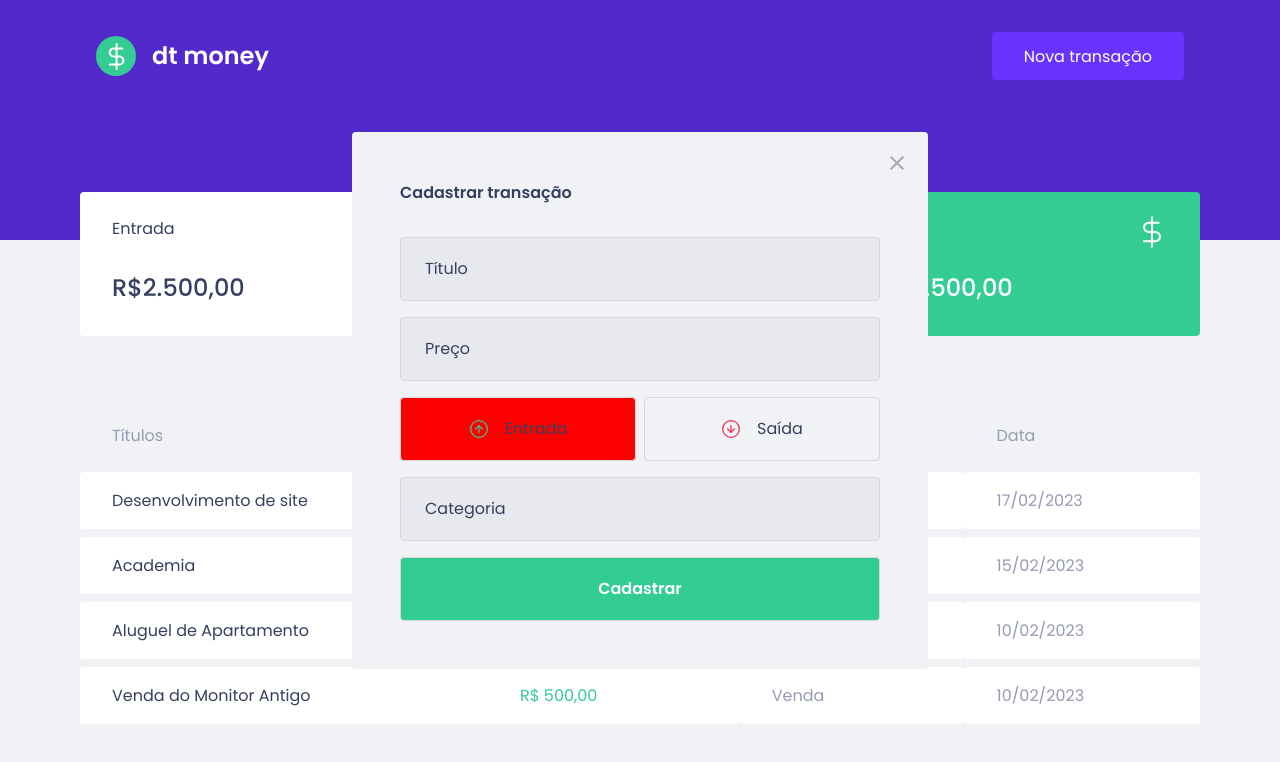
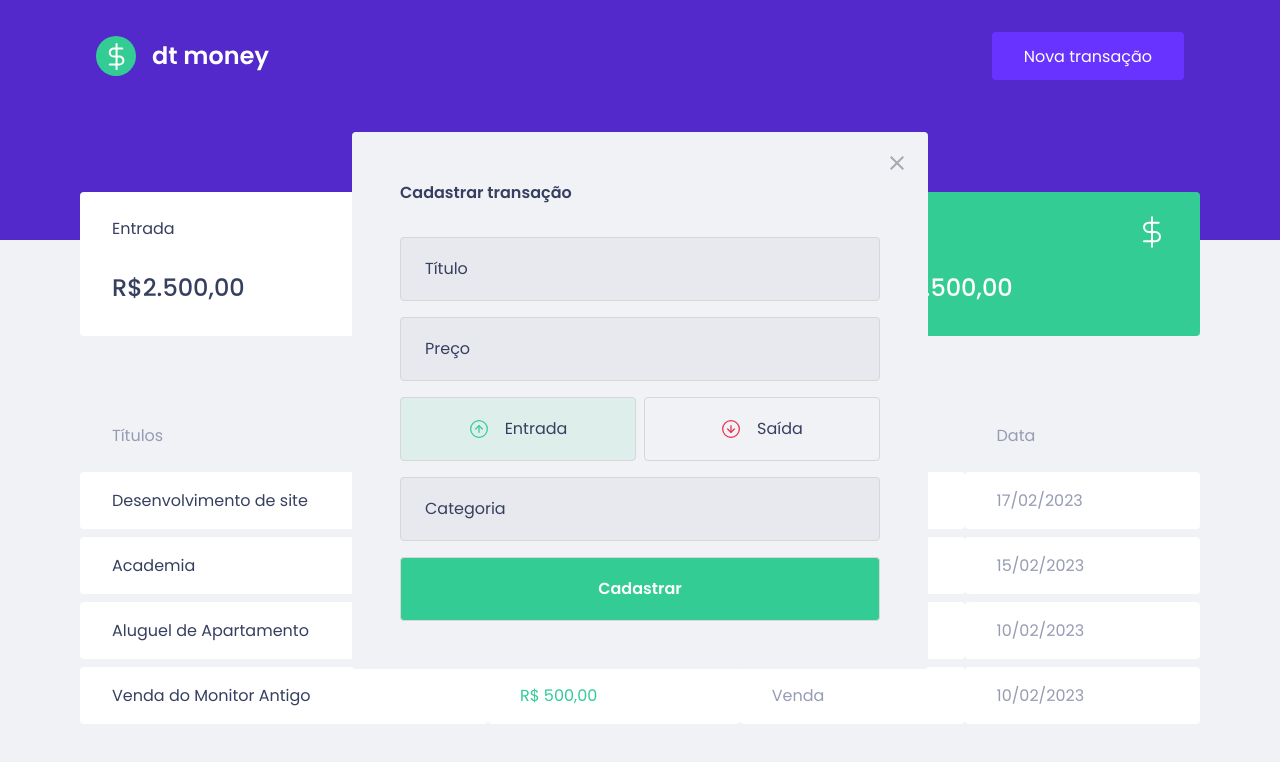
Before and after one commit to PhilipeF/appointiments, a React (Vite) app: page / in a window 1280 px wide. Both pictures are taken after a click on the button "Nova transação". Shown: the top 762 px of the page. Built offline with nearby package versions, Linux system fonts and the light colour scheme; no server answers; what miragejs would draw is missing.

Commit message:
adicionando cores aos botões de entrada e saida

```diff
--- a/src/components/NewTransactionModal/index.tsx
+++ b/src/components/NewTransactionModal/index.tsx
@@ -40,6 +40,7 @@
                         type="button"
                         onClick={() => { setType('deposit') }}
                         isActive={type === 'deposit'}
+                        activeColor='green'
                     >
                         <img src={incomeImg} alt="btnEntrada" />
                         <span>Entrada</span>
@@ -49,6 +50,7 @@
                         type="button"
                         onClick={() => { setType('withdrawn') }}
                         isActive={type === 'withdrawn'}
+                        activeColor='red'
                     >
                         <img src={outcomeImg} alt="btnSaida" />
                         <span>Saída</span>
--- a/src/components/NewTransactionModal/style.ts
+++ b/src/components/NewTransactionModal/style.ts
@@ -1,5 +1,5 @@
 import styled from "styled-components";
-import { darken } from 'polished'
+import { darken, transparentize } from 'polished'
 
 export const Container = styled.form`
     h2 {
@@ -58,7 +58,13 @@
 `
 
 interface RadioBoxProps {
-    isActive: boolean
+    isActive: boolean;
+    activeColor: 'green' | 'red';
+}
+
+const color = {
+    green: '#33cc95',
+    red: '#e52e4d'
 }
 
 export const RadioBox = styled.button<RadioBoxProps>`
@@ -66,7 +72,11 @@
         border: 1px solid #d7d7d7;
         border-radius: 0.25rem;
 
-        background: ${(props) => props.isActive ? 'red' : 'transparent'};
+        background: ${(props) => props.isActive ?
+        transparentize(0.9, color[props.activeColor])
+        : 'transparent'
+
+    };
 
         display: flex ;
         align-items: center;
```
